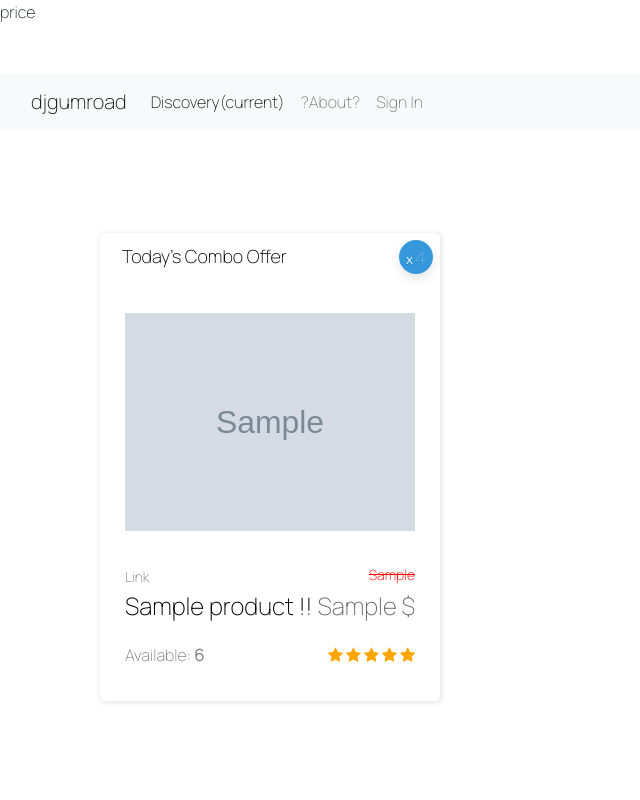
After one commit to Tzur1234/gumroad-clone, a Django app: template djgumroad/templates/discovery.html in a window 1280 px wide. The commit adds this page. Shown: the whole page, without its empty margins (0-640 px from the left). Run offline with Django 4.2, Linux system fonts and the light colour scheme; the template is opened without the code that fills it: most values are stand-ins (such as "Sample title", 1, 10 or a date in 2020); grey boxes marked "Sample" are stand-in pictures; some libraries are stand-ins or nearby versions.

Commit message:
Add discovery.html page

```diff
--- a/config/settings/base.py
+++ b/config/settings/base.py
@@ -116,7 +116,7 @@ THIRD_PARTY_APPS = [
 
 LOCAL_APPS = [
     "djgumroad.users",
-    "djgumroad.products",
+    "djgumroad.products.apps.ProductsConfig",
 
     # Your stuff: custom apps go here
 ]
--- a/config/urls.py
+++ b/config/urls.py
@@ -6,12 +6,12 @@ from django.views import defaults as default_views
 from django.views.generic import TemplateView
 from drf_spectacular.views import SpectacularAPIView, SpectacularSwaggerView
 from rest_framework.authtoken.views import obtain_auth_token
+from djgumroad.products import views
 
 urlpatterns = [
     path("", TemplateView.as_view(template_name="pages/home.html"), name="home"),
-    path(
-        "about/", TemplateView.as_view(template_name="pages/about.html"), name="about"
-    ),
+    path("discovery/", views.ProductListView.as_view(), name="discovery"),
+
     # Django Admin, use {% url 'admin:index' %}
     path(settings.ADMIN_URL, admin.site.urls),
     # User management
--- /dev/null
+++ b/djgumroad/static/css/discovery/style.css
@@ -0,0 +1,178 @@
+@import url("https://fonts.googleapis.com/css2?family=Manrope:wght@200&display=swap");
+html,
+body {
+  height: 100%;
+}
+body {
+  display: grid;
+  background: #fff;
+  font-family: "Manrope", sans-serif;
+}
+.mydiv {
+  margin-top: 50px;
+  margin-bottom: 50px;
+}
+.cross {
+  font-size: 10px;
+}
+.padding-0 {
+  padding-right: 5px;
+  padding-left: 5px;
+}
+.img-style {
+  margin-left: -11px;
+  box-shadow: 1px 1px 5px 1px rgba(0, 0, 0, 0.1);
+  border-radius: 5px;
+  max-width: 104% !important;
+}
+.m-t-20 {
+  margin-top: 20px;
+}
+.bbb_background {
+  background-color: #e0e0e0 !important;
+}
+.ribbon {
+  width: 150px;
+  height: 150px;
+  overflow: hidden;
+  position: absolute;
+}
+.ribbon span {
+  position: absolute;
+  display: block;
+  width: 34px;
+  border-radius: 50%;
+  padding: 8px 0;
+  background-color: #3498db;
+  box-shadow: 0 5px 10px rgba(0, 0, 0, 0.1);
+  color: #fff;
+  font: 100 18px/1 "Lato", sans-serif;
+  text-shadow: 0 1px 1px rgba(0, 0, 0, 0.2);
+  text-transform: uppercase;
+  text-align: center;
+}
+.ribbon-top-right {
+  top: -10px;
+  right: -10px;
+}
+.ribbon-top-right::before,
+.ribbon-top-right::after {
+  border-top-color: transparent;
+  border-right-color: transparent;
+}
+.ribbon-top-right::before {
+  top: 0;
+  left: 17px;
+}
+.ribbon-top-right::after {
+  bottom: 17px;
+  right: 0;
+}
+.sold_stars i {
+  color: orange;
+}
+.ribbon-top-right span {
+  right: 17px;
+  top: 17px;
+}
+div {
+  display: block;
+  position: relative;
+  -webkit-box-sizing: border-box;
+  -moz-box-sizing: border-box;
+  box-sizing: border-box;
+}
+.bbb_deals_featured {
+  width: 100%;
+}
+.bbb_deals {
+  width: 100%;
+  margin-right: 7%;
+  padding-top: 80px;
+  padding-left: 25px;
+  padding-right: 25px;
+  padding-bottom: 34px;
+  box-shadow: 1px 1px 5px 1px rgba(0, 0, 0, 0.1);
+  border-radius: 5px;
+  margin-top: 0px;
+}
+.bbb_deals_title {
+  position: absolute;
+  top: 10px;
+  left: 22px;
+  font-size: 18px;
+  font-weight: 500;
+  color: #000000;
+}
+.bbb_deals_slider_container {
+  width: 100%;
+}
+.bbb_deals_item {
+  width: 100% !important;
+}
+.bbb_deals_image {
+  width: 100%;
+}
+.bbb_deals_image img {
+  width: 100%;
+}
+.bbb_deals_content {
+  margin-top: 33px;
+}
+.bbb_deals_item_category a {
+  font-size: 14px;
+  font-weight: 400;
+  color: rgba(0, 0, 0, 0.5);
+}
+.bbb_deals_item_price_a {
+  font-size: 14px;
+  font-weight: 400;
+  color: rgba(0, 0, 0, 0.6);
+}
+.bbb_deals_item_price_a strike {
+  color: red;
+}
+.bbb_deals_item_name {
+  font-size: 24px;
+  font-weight: 400;
+  color: #000000;
+}
+.bbb_deals_item_price {
+  font-size: 24px;
+  font-weight: 500;
+  color: #6d6e73;
+}
+.available {
+  margin-top: 19px;
+}
+.available_title {
+  font-size: 16px;
+  color: rgba(0, 0, 0, 0.5);
+  font-weight: 400;
+}
+.available_title span {
+  font-weight: 700;
+}
+@media only screen and (max-width: 991px) {
+  .bbb_deals {
+    width: 100%;
+    margin-right: 0px;
+  }
+}
+@media only screen and (max-width: 575px) {
+  .bbb_deals {
+    padding-left: 15px;
+    padding-right: 15px;
+  }
+  .bbb_deals_title {
+    left: 15px;
+    font-size: 16px;
+  }
+  .bbb_deals_slider_nav_container {
+    right: 5px;
+  }
+  .bbb_deals_item_name,
+  .bbb_deals_item_price {
+    font-size: 20px;
+  }
+}
--- /dev/null
+++ b/djgumroad/templates/discovery.html
@@ -0,0 +1,54 @@
+{% extends "base.html" %}
+{% load static %}
+
+{% block css %}
+<link rel='stylesheet' href='https://stackpath.bootstrapcdn.com/bootstrap/4.3.1/css/bootstrap.min.css'>
+<link rel='stylesheet' href='https://cdnjs.cloudflare.com/ajax/libs/font-awesome/4.7.0/css/font-awesome.min.css'>
+
+
+<link href="{% static 'css/discovery/style.css' %}" rel="stylesheet">
+price
+{% endblock css %}
+
+{% block javascript %}
+        <link rel='stylesheet' href='https://stackpath.bootstrapcdn.com/bootstrap/4.3.1/js/bootstrap.bundle.min.js'>
+        <link rel='stylesheet' href='https://cdnjs.cloudflare.com/ajax/libs/jquery/3.2.1/jquery.min.js'>
+{% endblock javascript %}
+
+{% block content %}
+<div class="container mydiv">
+        <div class="row">
+                {% for product in products %}
+                     <div class="col-md-4">
+                        <!-- bbb_deals -->
+                        <div class="bbb_deals">
+                            <div class="ribbon ribbon-top-right"><span><small class="cross">x </small>4</span></div>
+                            <div class="bbb_deals_title">Today's Combo Offer</div>
+                            <div class="bbb_deals_slider_container">
+                                <div class=" bbb_deals_item">
+                                    <div class="bbb_deals_image"><img src="{{ product.cover.url }}" alt="{{ product.name }}"></div>
+                                    <div class="bbb_deals_content">
+                                        <div class="bbb_deals_info_line d-flex flex-row justify-content-start">
+                                            <div class="bbb_deals_item_category"><a href="#">Link</a></div>
+                                            <div class="bbb_deals_item_price_a ml-auto"><strike>{{ product.price.convert_to_dollars }}</strike></div>
+                                        </div>
+                                        <div class="bbb_deals_info_line d-flex flex-row justify-content-start">
+                                            <div class="bbb_deals_item_name">{{ product.name }} !!</div>
+                                            <div class="bbb_deals_item_price ml-auto">{{ product.convert_to_dollars }} $</div>
+                                        </div>
+                                        <div class="available">
+                                            <div class="available_line d-flex flex-row justify-content-start">
+                                                <div class="available_title">Available: <span>6</span></div>
+                                                <div class="sold_stars ml-auto"> <i class="fa fa-star"></i> <i class="fa fa-star"></i> <i class="fa fa-star"></i> <i class="fa fa-star"></i> <i class="fa fa-star"></i> </div>
+                                            </div>
+                                            <div class="available_bar"><span style="width:17%"></span></div>
+                                        </div>
+                                    </div>
+                                </div>
+                            </div>
+                        </div>
+                     </div>
+                {% endfor %}
+        </div>
+    </div>
+{% endblock content %}
--- a/djgumroad/templates/navbar.html
+++ b/djgumroad/templates/navbar.html
@@ -8,10 +8,10 @@
       <div class="collapse navbar-collapse" id="navbarSupportedContent">
         <ul class="navbar-nav mr-auto">
           <li class="nav-item active">
-            <a class="nav-link" href="{% url 'home' %}">Home <span class="visually-hidden">(current)</span></a>
+            <a class="nav-link" href="{% url 'discovery' %}">Discovery<span class="visually-hidden">(current)</span></a>
           </li>
           <li class="nav-item">
-            <a class="nav-link" href="{% url 'about' %}">About</a>
+            <a class="nav-link" href="#">?About?</a>
           </li>
           {% if request.user.is_authenticated %}
             <li class="nav-item">
```
Also changed, not shown: djgumroad/products/models.py (+6 -1 lines), djgumroad/products/views.py (+8 -1 lines), 1 other file.
